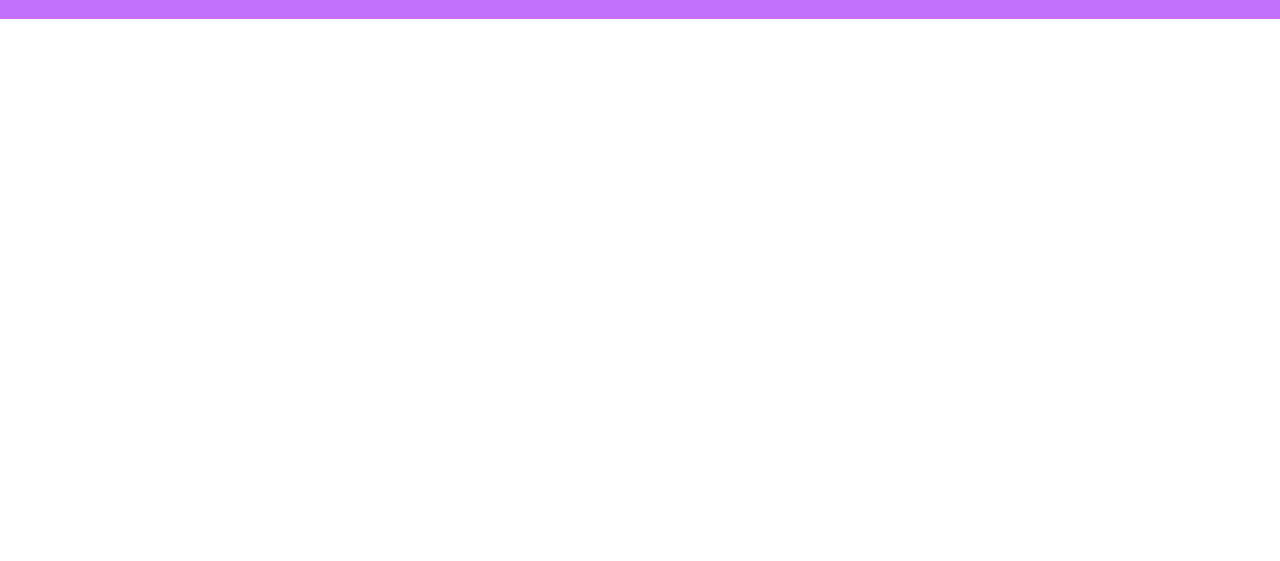
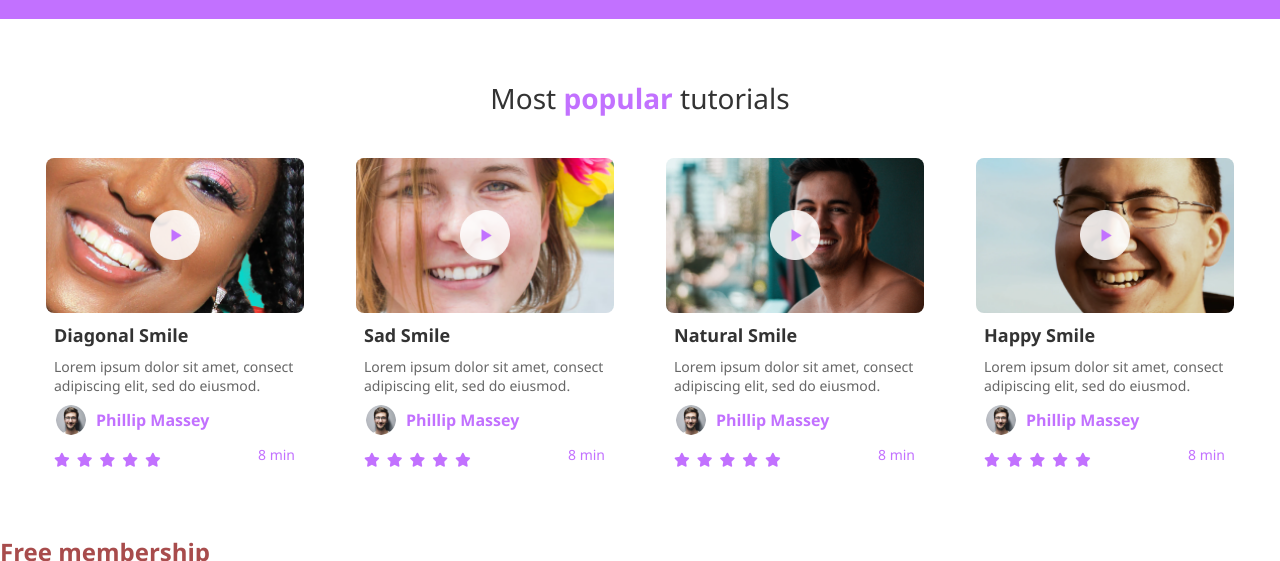
Before and after one commit to Klef29/alx_html_css, a plain HTML site: page index.html in a window 1280 px wide. Shown: the part 1070-1631 px from the top of the page. Drawn offline with Linux system fonts and the light colour scheme.

Commit message:
added the third section which include the tutorial sec

```diff
--- a/css_advance/style.css
+++ b/css_advance/style.css
@@ -7,7 +7,7 @@
 
 body {
     font-family: 'Segoe UI', sans-serif;
-    color: #fff;
+    color: #a84c4c;
 }
 
 /* Hero Section */
@@ -166,3 +166,126 @@ body {
   font-size: 14px;
   font-style: italic;
 }
+
+.tutorials {
+  background: #fff;
+  color: #333;
+  text-align: center;
+  padding: 60px 20px;
+}
+
+.tutorials h2 {
+  font-size: 28px;
+  margin-bottom: 40px;
+  font-weight: lighter;
+}
+
+.tutorials h2 .purple {
+  color: #C271FF;
+  font-weight: bold;
+}
+
+.tutorials-wrapper {
+    display: flex;
+    flex-wrap: wrap;
+    justify-content: center;
+    gap: 50px;
+    max-width: 1300px;
+    margin: 0 auto;
+}
+
+.tutorials-card {
+    width: 260px; /* or adjust to fit 4 in a row */
+    background-color: white;
+    padding: 1px;
+    text-align: center;
+}
+
+
+.tutorial-card img {
+  width: 100%;
+  border-radius: 0px;
+  margin-bottom: 50px;
+}
+
+.tutorials-card h3 {
+  font-size: 18px;
+  text-align: left;
+  margin-left: 8px;
+  margin-top: 10px;
+  margin-bottom: 10px;
+}
+
+.tutorials-card p {
+  font-size: 14px;
+  color: #666;
+  margin-bottom: 10px;
+  text-align: left;
+  margin-left: 8px;
+}
+
+.author {
+  display: flex;
+  align-items: center;
+  gap: 10px;
+  margin-bottom: 10px;
+}
+
+.author img {
+  width: 30px;
+  height: 30px;
+  border-radius: 50%;
+  margin-left: 10px;
+}
+
+.author h4{
+    color: #C271FF;
+}
+
+.stars i {
+  color: #C271FF;
+  font-size: 14px;
+}
+
+.rating {
+  display: flex;
+  justify-content: space-between;
+  align-items: center;
+  margin-top: 10px;
+}
+
+.stars {
+  display: flex;
+  gap: 7px; /* spacing between stars */
+  margin-left: 8px;
+}
+
+.duration {
+  font-size: 14px;
+  margin-right: 9px;
+}
+
+.rating p{
+    color: #C271FF;
+}
+
+.tutorial-image {
+  position: relative;
+  width: 100%;
+}
+
+.tutorial-image img:first-child {
+  width: 100%;
+  display: block;
+  border-radius: 8px;
+}
+
+.play-icon {
+  position: absolute;
+  top: 50%;
+  left: 50%;
+  transform: translate(-50%, -50%);
+  width: 50px; /* or any size you prefer */
+  height: 50px;
+  pointer-events: none; /* so it doesn't block clicks if needed */
+}
--- a/index.html
+++ b/index.html
@@ -80,81 +80,107 @@
                 <img src="./css_advance/Assests/5.png" alt="image">
             </div>
             <div class="presenter-txt">
-                <blockquote>« Those tutorials are concise and go straight to the point. I can’t think of a better <br> place
+                <blockquote>« Those tutorials are concise and go straight to the point. I can’t think of a better <br>
+                    place
                     to learn smiling. And it’s so fun!</blockquote>
                 <h3>Albert Asare</h3>
                 <P>weather presenter</P>
             </div>
         </section>
-        <section>
-            <h2>Most popular tutorials</h2>
-            <div>
-                <img src="./images/Bitmap (1).png" alt="">
+
+        <section class="tutorials">
+            <h2>Most <span class="purple">popular</span> tutorials</h2>
+            <div class="tutorials-wrapper">
+
+                <div class="tutorials-card">
+                    <div class="tutorial-image">
+                        <img src="./css_advance/Assests/9.png" alt="Tutorial thumbnail">
+                        <img class="play-icon" src="./css_advance/Assests/play.png" alt="Play button">
+                    </div>
                     <h3>Diagonal Smile</h3>
                     <p>Lorem ipsum dolor sit amet, consect adipiscing elit, sed do eiusmod.</p>
-                <div>
-                    <img src="./images/1 (3).png" alt="">
+                    <div class="author">
+                        <img src="./css_advance/Assests/1.png" alt="">
                         <h4>Phillip Massey</h4>
                     </div>
-                <div>
-                    <div><i class="fa-solid fa-star"></i></div>
-                    <div><i class="fa-solid fa-star"></i></div>
-                    <div><i class="fa-solid fa-star"></i></div>
-                    <div><i class="fa-solid fa-star"></i></div>
-                    <div><i class="fa-solid fa-star"></i></div>
+                    <div class="rating">
+                        <div class="stars">
+                            <i class="fa-solid fa-star"></i>
+                            <i class="fa-solid fa-star"></i>
+                            <i class="fa-solid fa-star"></i>
+                            <i class="fa-solid fa-star"></i>
+                            <i class="fa-solid fa-star"></i>
                         </div>
-                <p>8 min</p>
+                        <p class="duration">8 min</p>
                     </div>
-            <div>
-                <img src="./images/Bitmap (4).png" alt="">
+                </div>
+                <div class="tutorials-card">
+                    <div class="tutorial-image">
+                        <img src="./css_advance/Assests/7.png" alt="Tutorial thumbnail">
+                        <img class="play-icon" src="./css_advance/Assests/play.png" alt="Play button">
+                    </div>
+                    <h3>Sad Smile</h3>
+                    <p>Lorem ipsum dolor sit amet, consect adipiscing elit, sed do eiusmod.</p>
+                    <div class="author">
+                        <img src="./css_advance/Assests/1.png" alt="">
+                        <h4>Phillip Massey</h4>
+                    </div>
+                    <div class="rating">
+                        <div class="stars">
+                            <i class="fa-solid fa-star"></i>
+                            <i class="fa-solid fa-star"></i>
+                            <i class="fa-solid fa-star"></i>
+                            <i class="fa-solid fa-star"></i>
+                            <i class="fa-solid fa-star"></i>
+                        </div>
+                        <p class="duration">8 min</p>
+                    </div>
+                </div>
+                <div class="tutorials-card">
+                    <div class="tutorial-image">
+                        <img src="./css_advance/Assests/8.png" alt="Tutorial thumbnail">
+                        <img class="play-icon" src="./css_advance/Assests/play.png" alt="Play button">
+                    </div>
+                    <h3>Natural Smile</h3>
+                    <p>Lorem ipsum dolor sit amet, consect adipiscing elit, sed do eiusmod.</p>
+                    <div class="author">
+                        <img src="./css_advance/Assests/1.png" alt="">
+                        <h4>Phillip Massey</h4>
+                    </div>
+                    <div class="rating">
+                        <div class="stars">
+                            <i class="fa-solid fa-star"></i>
+                            <i class="fa-solid fa-star"></i>
+                            <i class="fa-solid fa-star"></i>
+                            <i class="fa-solid fa-star"></i>
+                            <i class="fa-solid fa-star"></i>
+                        </div>
+                        <p class="duration">8 min</p>
+                    </div>
+                </div>
+                <div class="tutorials-card">
+                    <div class="tutorial-image">
+                        <img src="./css_advance/Assests/6.png" alt="Tutorial thumbnail">
+                        <img class="play-icon" src="./css_advance/Assests/play.png" alt="Play button">
+                    </div>
                     <h3>Happy Smile</h3>
                     <p>Lorem ipsum dolor sit amet, consect adipiscing elit, sed do eiusmod.</p>
-                <div>
-                    <img src="./images/1 (3).png" alt="">
+                    <div class="author">
+                        <img src="./css_advance/Assests/1.png" alt="">
                         <h4>Phillip Massey</h4>
                     </div>
-                <div>
-                    <div><i class="fa-solid fa-star"></i></div>
-                    <div><i class="fa-solid fa-star"></i></div>
-                    <div><i class="fa-solid fa-star"></i></div>
-                    <div><i class="fa-solid fa-star"></i></div>
-                    <div><i class="fa-solid fa-star"></i></div>
+                    <div class="rating">
+                        <div class="stars">
+                            <i class="fa-solid fa-star"></i>
+                            <i class="fa-solid fa-star"></i>
+                            <i class="fa-solid fa-star"></i>
+                            <i class="fa-solid fa-star"></i>
+                            <i class="fa-solid fa-star"></i>
                         </div>
-                <p>8 min</p>
+                        <p class="duration">8 min</p>
                     </div>
-            <div>
-                <img src="./images/Bitmap (3).png" alt="">
-                <h3>Natural Smile</h3>
-                <p>Lorem ipsum dolor sit amet, consect adipiscing elit, sed do eiusmod.</p>
-                <div>
-                    <img src="./images/1 (3).png" alt="">
-                    <h4>Phillip Massey</h4>
                 </div>
-                <div>
-                    <div><i class="fa-solid fa-star"></i></div>
-                    <div><i class="fa-solid fa-star"></i></div>
-                    <div><i class="fa-solid fa-star"></i></div>
-                    <div><i class="fa-solid fa-star"></i></div>
-                    <div><i class="fa-solid fa-star"></i></div>
-                </div>
-                <p>8 min</p>
-            </div>
-            <div>
-                <img src="./images/Bitmap (2).png" alt="">
-                <h3>Sad Smile</h3>
-                <p>Lorem ipsum dolor sit amet, consect adipiscing elit, sed do eiusmod.</p>
-                <div>
-                    <img src="./images/1 (3).png" alt="">
-                    <h4>Phillip Massey</h4>
-                </div>
-                <div>
-                    <div><i class="fa-solid fa-star"></i></div>
-                    <div><i class="fa-solid fa-star"></i></div>
-                    <div><i class="fa-solid fa-star"></i></div>
-                    <div><i class="fa-solid fa-star"></i></div>
-                    <div><i class="fa-solid fa-star"></i></div>
-                </div>
-                <p>8 min</p>
+
             </div>
         </section>
         <section>
```
Lines whose indentation alone changed are shown as unchanged.
